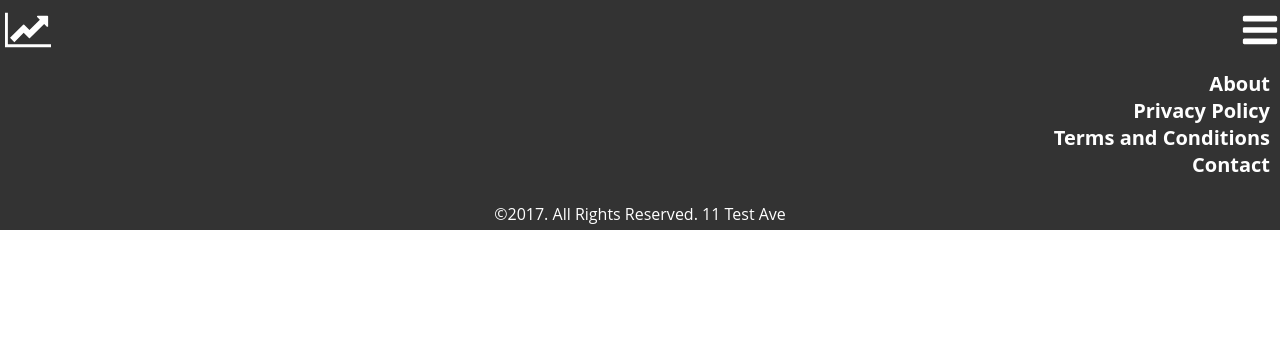
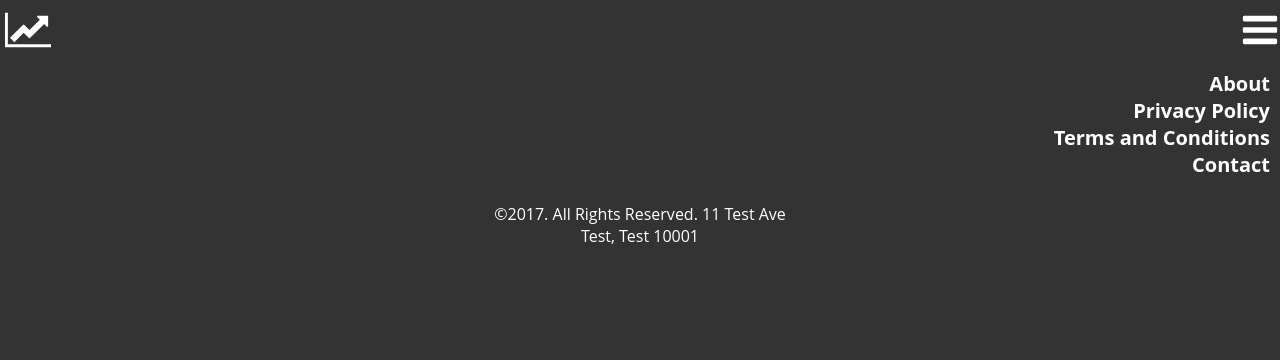
Before and after one commit to timkpaine/webfram, a Flask app: template webfram/templates/index.html in a window 1280 px wide. Shown: the top 360 px of the page. Run offline with Flask 2, Linux system fonts and the light colour scheme; the template is opened without the code that fills it, so the values that code supplies are empty.

Commit message:
changing css

```diff
--- a/webfram/static/css/index.css
+++ b/webfram/static/css/index.css
@@ -5,6 +5,7 @@ body {
     font-family:"Open Sans", Arial;
     overflow: scroll;
     min-width:900px;
+    background-color: #333;
 }
 
 div.header {
```
